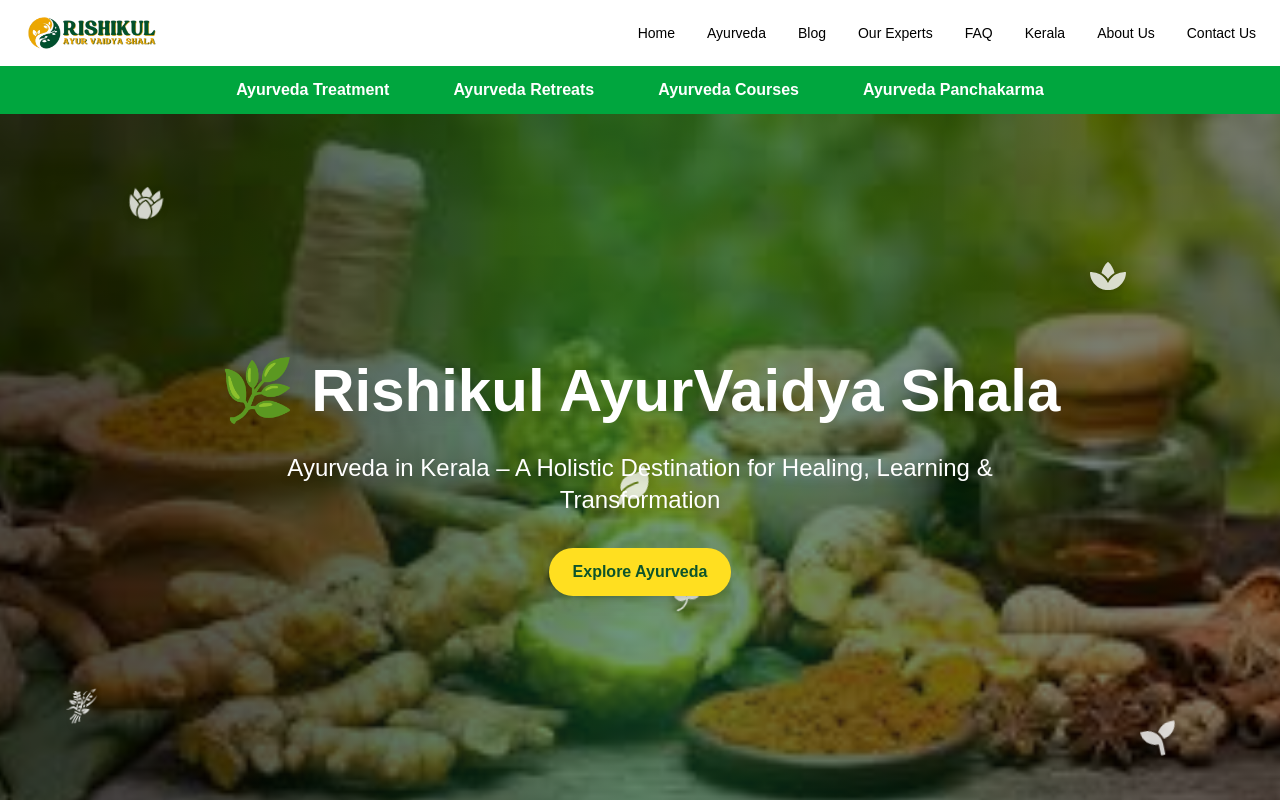
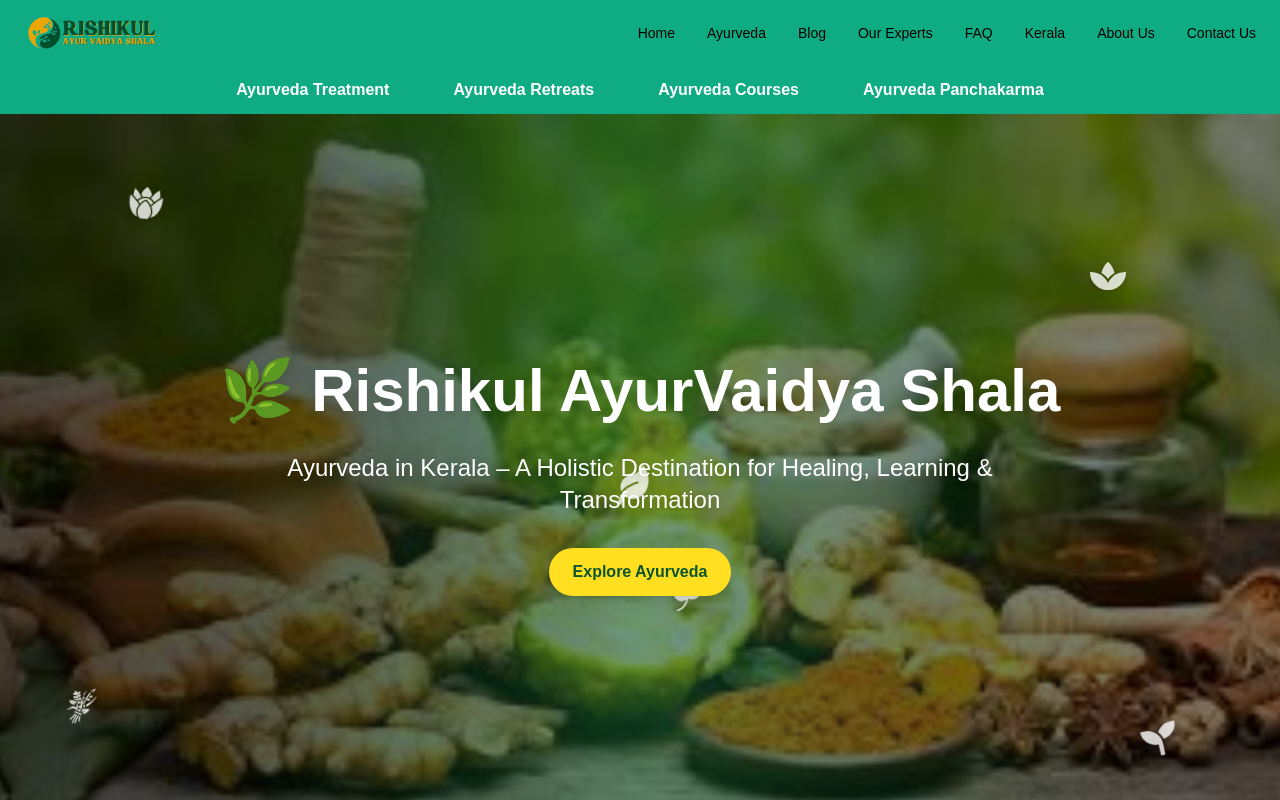
Before and after one commit to SanthoshKumar020/ayurvaidyashala, a Next.js app: page / in a window 1280 px wide. Shown: the top 800 px of the page. Built offline with nearby package versions, Linux system fonts and the light colour scheme.

Commit message:
Update Header.tsx

```diff
--- a/components/Header/Header.tsx
+++ b/components/Header/Header.tsx
@@ -1,14 +1,20 @@
 'use client';
+import React, { useState } from 'react';
 import Image from 'next/image';
 import Link from 'next/link';
 import Dropdown from './Dropdown';
 import { dropdowns } from './menuData';
 
 export default function Header() {
+  const [openDropdown, setOpenDropdown] = useState<string | null>(null);
+
   return (
     <header className="shadow-md w-full">
       {/* Top Menu */}
-      <div className="bg-white py-4 px-6 flex justify-between items-center max-w-7xl mx-auto">
+      <div
+        className="py-4 px-6 flex justify-between items-center max-w-7xl mx-auto"
+        style={{ backgroundColor: '#0fab83' }}
+      >
         <Link href="/">
           <Image src="/weblogo.png" alt="Rishikul Logo" width={140} height={60} />
         </Link>
@@ -26,10 +32,20 @@
       </div>
 
       {/* Dropdown bar */}
-      <div className="bg-green-600 w-full py-3">
+      <div
+        className="w-full py-3"
+        style={{ backgroundColor: openDropdown ? '#fde047' : '#0fab83', transition: 'background 0.3s' }}
+      >
         <div className="flex justify-center gap-10 flex-wrap text-white font-semibold text-base max-w-7xl mx-auto">
           {dropdowns.map((item) => (
-            <Dropdown key={item.key} title={item.title} items={item.items} />
+            <Dropdown
+              key={item.key}
+              title={item.title}
+              items={item.items}
+              isOpen={openDropdown === item.key}
+              onOpen={() => setOpenDropdown(item.key)}
+              onClose={() => setOpenDropdown(null)}
+            />
           ))}
         </div>
       </div>
```
